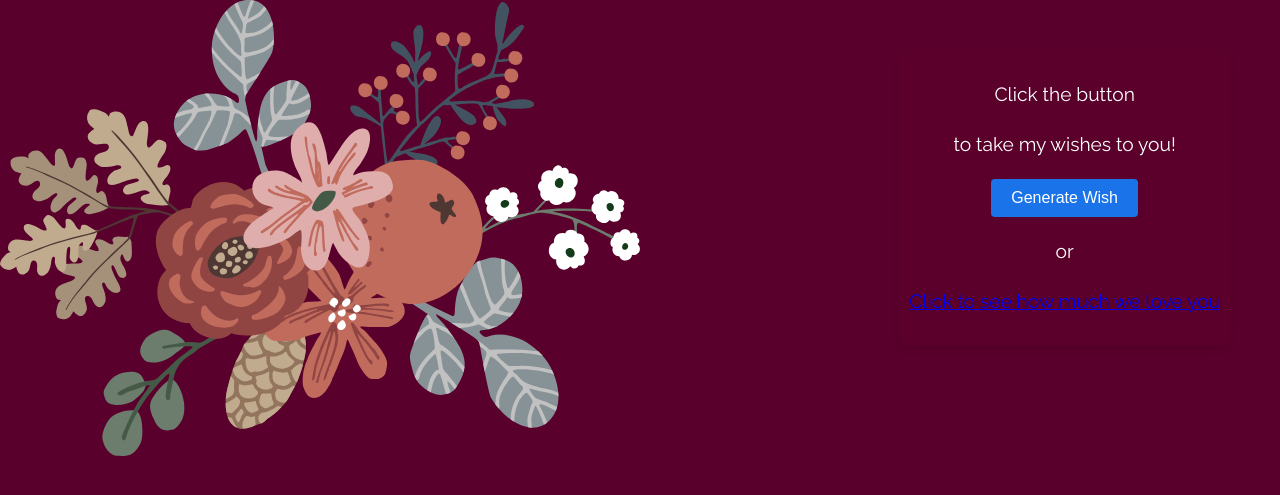
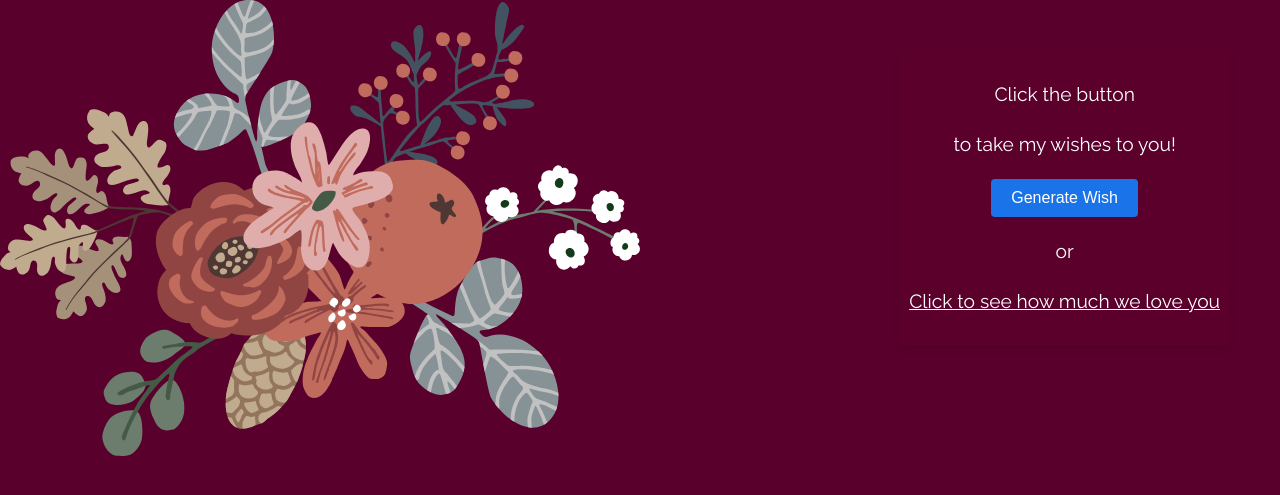
Before and after one commit to VKlapan/birthdayGenerator, a Flask app: page / in a window 1280 px wide. Shown: the top 495 px of the page. Run offline with Flask 2, Linux system fonts and the light colour scheme.

Commit message:
updated the a styles

```diff
--- a/static/style.css
+++ b/static/style.css
@@ -9,6 +9,11 @@ body {
   background-repeat: repeat-y;
   margin: 0;
 }
+
+a {
+  color: #fff;
+}
+
 h1 {
   color: #fff;
   font-size: 3rem;
```
